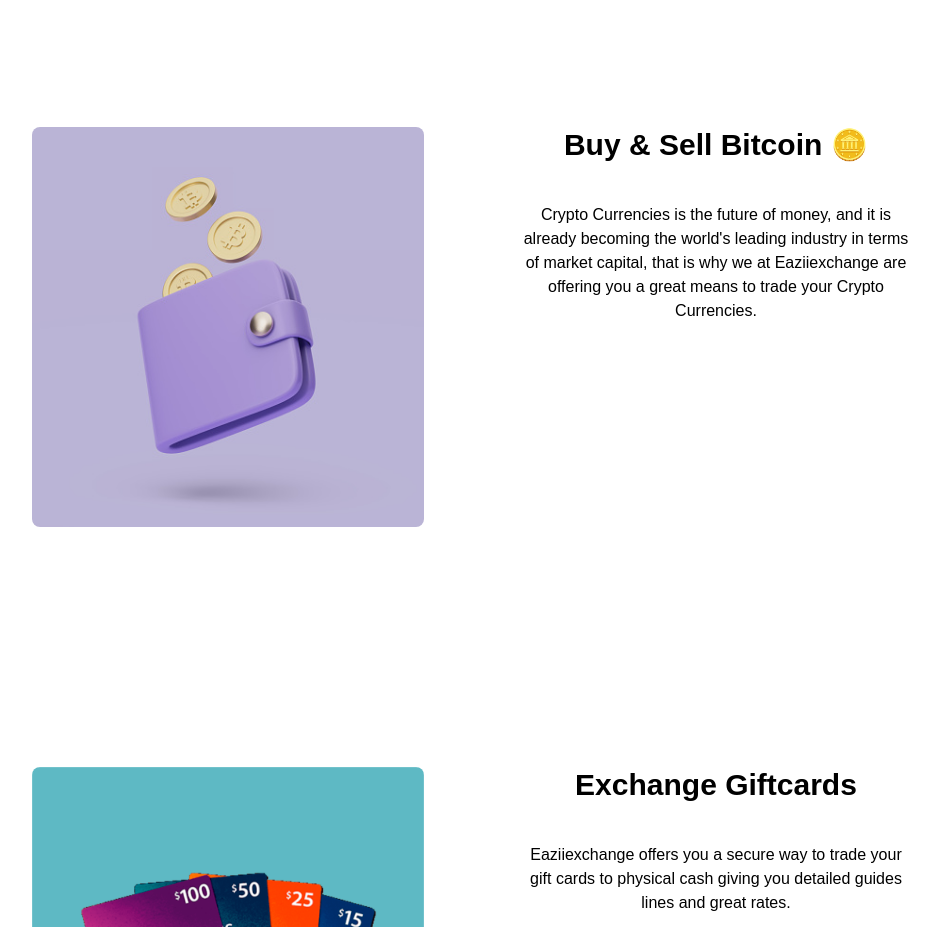
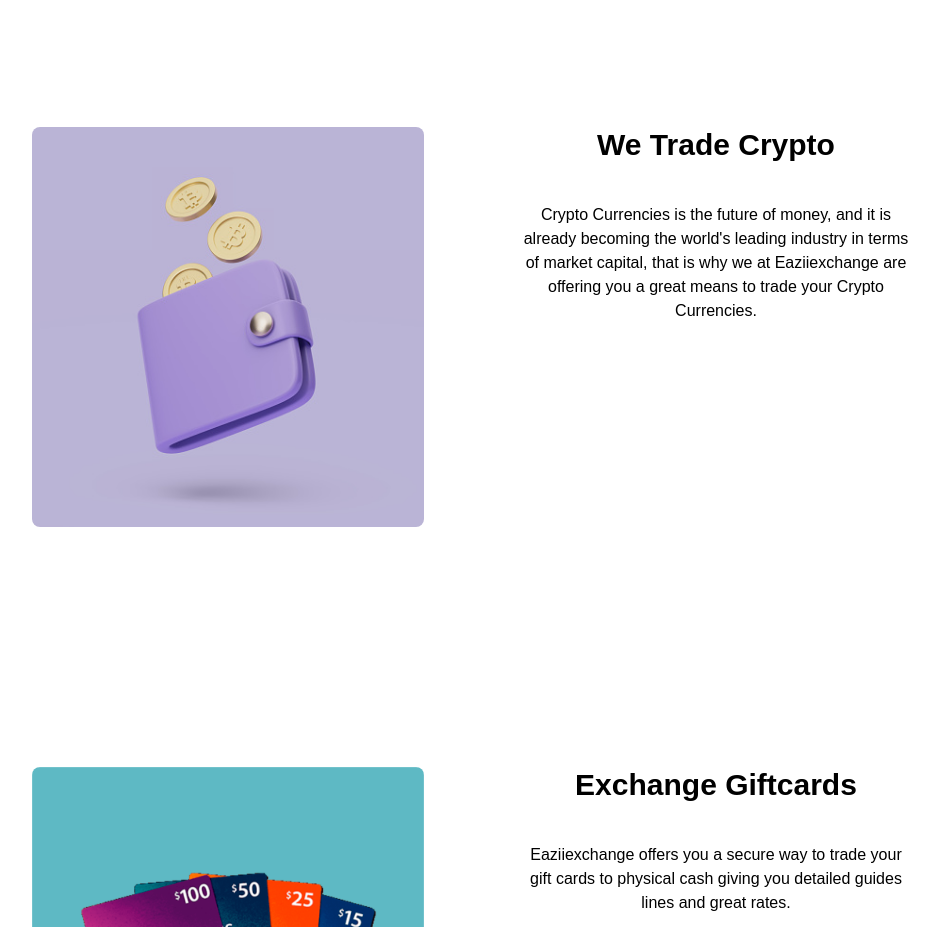
Before and after one commit to TimiMaliki/eaziExchange_global, a website: page public/index.html in a window 1280 px wide. Shown: the part 2800-3727 px from the top of the page, without its empty margins (168-1107 px from the left). Drawn offline with nearby package versions, Linux system fonts and the light colour scheme.

```diff
--- a/public/index.html
+++ b/public/index.html
@@ -245,7 +245,7 @@
 
     <div class="mt-10 text-center" data-aos="fade-up" data-aos-offset="300" data-aos-easing="ease-in-sine">
       <h1 class="font-extrabold text-black text-3xl text-center">
-        Buy & Sell Bitcoin 🪙
+        We Trade Crypto
       </h1>
       <p class="p-10 text-center text-black">
         Crypto Currencies is the future of money, and it is already becoming
```
